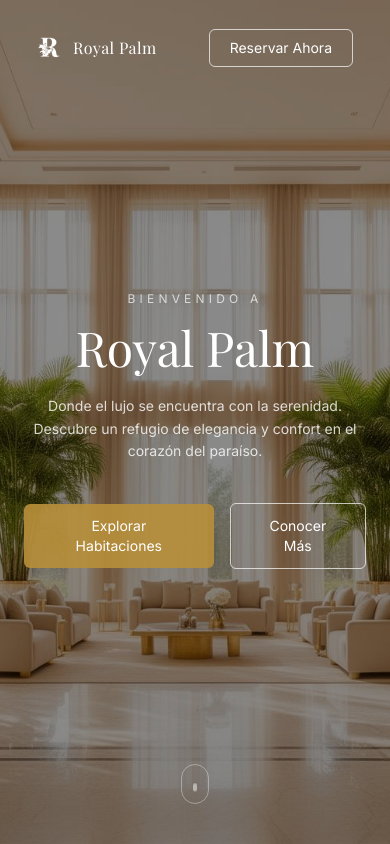
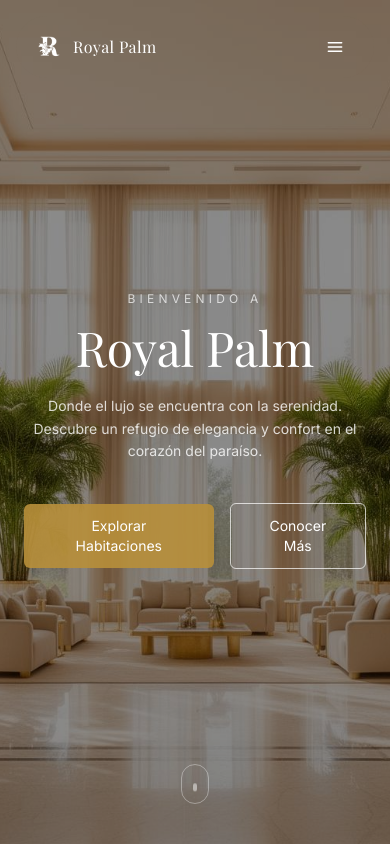
Before and after one commit to LuiisDev21/RoyalPalms, a Next.js app: page / in a window 390 px wide. Shown: the top 844 px of the page. Built offline with nearby package versions, Linux system fonts and the light colour scheme; a web font is replaced by a local one.

Commit message:
update menu flotante

```diff
--- a/Componentes/Comunes/BarraNavegacion.tsx
+++ b/Componentes/Comunes/BarraNavegacion.tsx
@@ -2,7 +2,6 @@
 
 import Link from "next/link";
 import { useEffect, useState } from "react";
-import { BotonEnlace } from "@/Componentes/Base/BotonEnlace";
 import { LogoMarca } from "@/Componentes/Comunes/LogoMarca";
 
 const EnlacesNavegacion = [
@@ -16,9 +15,50 @@ function UnirClases(...Clases: Array<string | undefined | false | null>) {
   return Clases.filter(Boolean).join(" ");
 }
 
+function IconoMenu({ ClaseAdicional }: { ClaseAdicional?: string }) {
+  return (
+    <svg
+      viewBox="0 0 24 24"
+      width="20"
+      height="20"
+      aria-hidden="true"
+      className={ClaseAdicional}
+    >
+      <path
+        d="M4 7h16M4 12h16M4 17h16"
+        fill="none"
+        stroke="currentColor"
+        strokeWidth="1.8"
+        strokeLinecap="round"
+      />
+    </svg>
+  );
+}
+
+function IconoCerrar({ ClaseAdicional }: { ClaseAdicional?: string }) {
+  return (
+    <svg
+      viewBox="0 0 24 24"
+      width="20"
+      height="20"
+      aria-hidden="true"
+      className={ClaseAdicional}
+    >
+      <path
+        d="M6 6l12 12M18 6L6 18"
+        fill="none"
+        stroke="currentColor"
+        strokeWidth="1.8"
+        strokeLinecap="round"
+      />
+    </svg>
+  );
+}
+
 export function BarraNavegacion() {
   const [EstaFlotante, PonerEstaFlotante] = useState(false);
   const [EsTemaClaro, PonerEsTemaClaro] = useState(false);
+  const [EstaMenuMovilAbierto, PonerEstaMenuMovilAbierto] = useState(false);
 
   useEffect(() => {
     function AlHacerScroll() {
@@ -33,6 +73,17 @@ export function BarraNavegacion() {
     AlHacerScroll();
     window.addEventListener("scroll", AlHacerScroll, { passive: true });
     return () => window.removeEventListener("scroll", AlHacerScroll);
+  }, []);
+
+  useEffect(() => {
+    function AlCambiarTamano() {
+      if (window.innerWidth >= 768) {
+        PonerEstaMenuMovilAbierto(false);
+      }
+    }
+
+    window.addEventListener("resize", AlCambiarTamano, { passive: true });
+    return () => window.removeEventListener("resize", AlCambiarTamano);
   }, []);
 
   const ClaseTextoMarca = EstaFlotante
@@ -53,11 +104,64 @@ export function BarraNavegacion() {
       : "text-white/80 hover:text-white"
     : "text-white/75 hover:text-white";
 
+  const ClaseBotonMenu = UnirClases(
+    "inline-flex h-9 w-9 items-center justify-center rounded-full transition-colors",
+    EstaFlotante
+      ? EsTemaClaro
+        ? "text-[#1c1a16] hover:bg-black/5"
+        : "text-white hover:bg-white/10"
+      : "text-white hover:bg-white/10",
+    "focus-visible:outline focus-visible:outline-2 focus-visible:outline-offset-2 focus-visible:outline-white",
+  );
+
+  const ClasePanelMovil = UnirClases(
+    "md:hidden absolute left-0 right-0 top-full mt-3 origin-top rounded-2xl border p-4 shadow-[0_18px_60px_rgba(0,0,0,0.22)] backdrop-saturate-150 backdrop-contrast-125",
+    "transition-[opacity,transform] duration-250 ease-[cubic-bezier(0.16,1,0.3,1)] motion-reduce:transition-none",
+    EstaMenuMovilAbierto
+      ? "opacity-100 translate-y-0 scale-100"
+      : "pointer-events-none opacity-0 -translate-y-2 scale-95",
+    EstaFlotante
+      ? EsTemaClaro
+        ? "border-black/10 bg-white/70 backdrop-blur-sm"
+        : "border-white/16 bg-black/30 backdrop-blur-md"
+      : "border-white/16 bg-black/35 backdrop-blur-md",
+  );
+
+  const ClaseEnlaceMovil = UnirClases(
+    "block rounded-xl px-3 py-2 text-sm transition-colors",
+    EstaFlotante && EsTemaClaro
+      ? "text-[#1c1a16] hover:bg-black/5"
+      : "text-white hover:bg-white/10",
+  );
+
+  const ClaseAccionMovil = UnirClases(
+    "block rounded-xl px-3 py-2 text-sm transition-colors",
+    EstaFlotante && EsTemaClaro
+      ? "text-[#1c1a16] hover:bg-black/5"
+      : "text-white hover:bg-white/10",
+  );
+
+  const ClaseBotonReservar = UnirClases(
+    "inline-flex h-9 items-center justify-center rounded-full px-5 text-sm transition-colors",
+    EstaFlotante
+      ? UnirClases("bg-transparent border border-transparent", ClaseTextoAccion)
+      : "border border-white/70 text-white hover:bg-white/10",
+    "focus-visible:outline focus-visible:outline-2 focus-visible:outline-offset-2 focus-visible:outline-white",
+  );
+
+  function AlternarMenuMovil() {
+    PonerEstaMenuMovilAbierto((Valor) => !Valor);
+  }
+
+  function CerrarMenuMovil() {
+    PonerEstaMenuMovilAbierto(false);
+  }
+
   return (
     <header className="fixed inset-x-0 top-0 z-50 px-4 pt-4 sm:px-6 sm:pt-6">
       <div
         className={UnirClases(
-          "relative mx-auto w-full overflow-hidden rounded-full border border-transparent py-3",
+          "relative mx-auto w-full rounded-full border border-transparent py-3",
           "transition-[max-width,background-color,border-color,box-shadow,backdrop-filter] duration-700 ease-[cubic-bezier(0.16,1,0.3,1)] motion-reduce:transition-none",
           "before:pointer-events-none before:absolute before:inset-0 before:rounded-full before:opacity-0",
           "before:transition-opacity before:duration-700 before:ease-[cubic-bezier(0.16,1,0.3,1)] motion-reduce:before:transition-none",
@@ -102,7 +206,7 @@ export function BarraNavegacion() {
             </nav>
           </div>
 
-          <div className="flex items-center gap-6">
+          <div className="hidden items-center gap-6 md:flex">
             <Link
               href="/#IniciarSesion"
               className={UnirClases(
@@ -113,22 +217,53 @@ export function BarraNavegacion() {
               Iniciar Sesión
             </Link>
 
-            {EstaFlotante ? (
+            <Link href="/#Reservar" className={ClaseBotonReservar}>
+              Reservar Ahora
+            </Link>
+          </div>
+
+          <div className="flex items-center gap-2 md:hidden">
+            <button
+              type="button"
+              aria-label={EstaMenuMovilAbierto ? "Cerrar menú" : "Abrir menú"}
+              aria-expanded={EstaMenuMovilAbierto}
+              onClick={AlternarMenuMovil}
+              className={ClaseBotonMenu}
+            >
+              {EstaMenuMovilAbierto ? <IconoCerrar /> : <IconoMenu />}
+            </button>
+          </div>
+        </div>
+
+        <div className={ClasePanelMovil} role="dialog" aria-label="Menú">
+          <nav className="space-y-1">
+            {EnlacesNavegacion.map((Enlace) => (
               <Link
-                href="/#Reservar"
-                className={UnirClases("text-sm transition-colors", ClaseTextoAccion)}
+                key={Enlace.Texto}
+                href={Enlace.HRef}
+                className={ClaseEnlaceMovil}
+                onClick={CerrarMenuMovil}
               >
-                Reservar Ahora
+                {Enlace.Texto}
               </Link>
-            ) : (
-              <BotonEnlace
-                HRef="/#Reservar"
-                Texto="Reservar Ahora"
-                Variante="ContornoClaro"
-                Tamano="Mediano"
-                ClaseAdicional="rounded-full px-5"
-              />
-            )}
+            ))}
+          </nav>
+
+          <div className="mt-3 border-t border-white/10 pt-3">
+            <Link
+              href="/#IniciarSesion"
+              className={ClaseAccionMovil}
+              onClick={CerrarMenuMovil}
+            >
+              Iniciar Sesión
+            </Link>
+            <Link
+              href="/#Reservar"
+              className={ClaseAccionMovil}
+              onClick={CerrarMenuMovil}
+            >
+              Reservar Ahora
+            </Link>
           </div>
         </div>
       </div>
```
